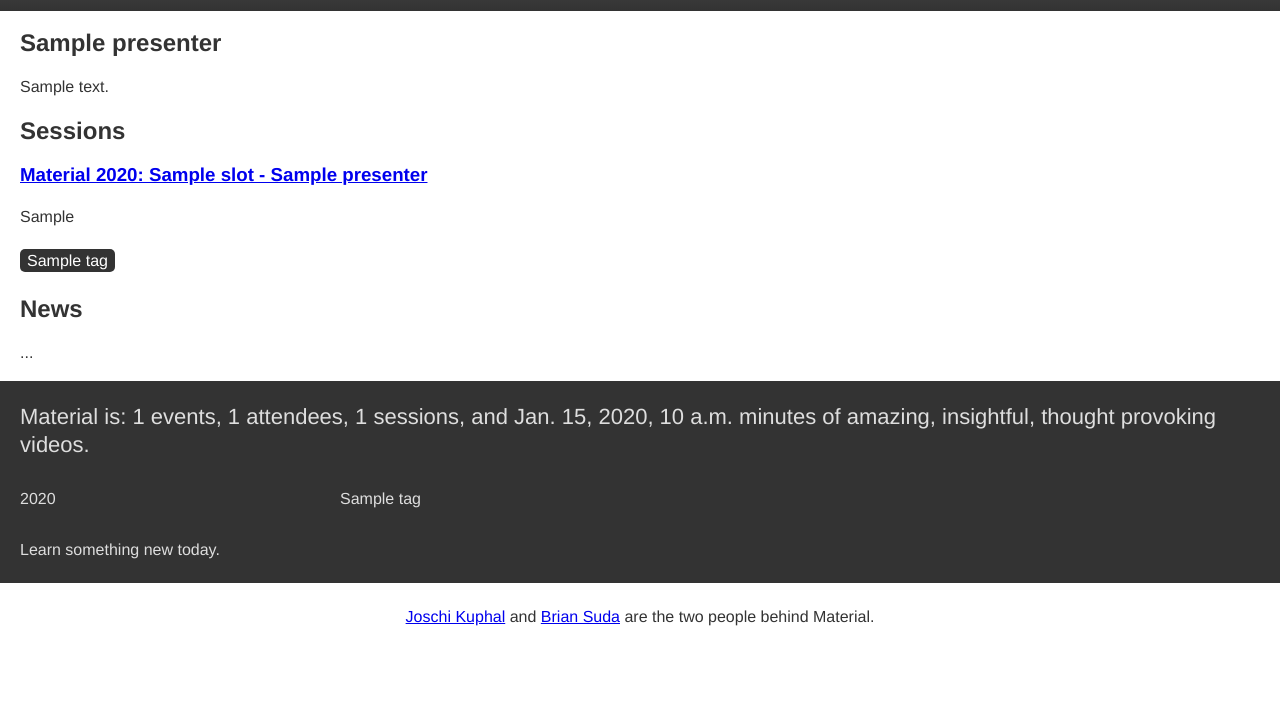
After one commit to optional-is/conf-archives, a Django app: template templates/presenter_detail.html in a window 1280 px wide. The commit adds this page. Shown: the part 97-800 px from the top of the page. Run offline with Django 3.2, Linux system fonts and the light colour scheme; tables that the repository leaves empty hold one stand-in row (values such as "Sample post"); the template is opened without the code that fills it: values that come from a table or form of the project are taken from there, most other values are stand-ins (such as "Sample title", 1, 10 or a date in 2020).

Commit message:
Adding speaker pages

```diff
--- a/archive/models.py
+++ b/archive/models.py
@@ -34,6 +34,7 @@ class Conference(models.Model):
 		return "Material %s"%self.year
 
 class Presenter(models.Model):
+	slug = models.CharField(max_length=200, blank=False,null=False)
 	name = models.CharField(max_length=200, blank=False,null=False)
 	bio = models.TextField(blank=True, null=True)
 
--- a/templates/base.html
+++ b/templates/base.html
@@ -12,129 +12,21 @@
 
 		<meta property="og:title" content=""/>
 		<meta property="og:type" content="" />
-		<meta property="og:image" content="{% static 'ico/apple-touch-icon-512-precomposed.png' %}"/>
-		<meta property="og:url" content="http://optional.is"/>
+		<meta property="og:image" content=""/>
+		<meta property="og:url" content=""/>
 		<meta property="og:site_name" content=""/>
 		<meta property="og:description" content="" />
 
-    	<!-- HTML5 shim, for IE6-8 support of HTML5 elements -->
-    	<!--[if lt IE 9]>
-    	  <script src="{% static 'js/lib/html5shiv.js' %}"></script>
-    	<![endif]-->
-
-    	<!-- Fav and touch icons -->
-    	<link rel="apple-touch-icon-precomposed" sizes="144x144" href="{% get_static_prefix %}ico/apple-touch-icon-144-precomposed.png">
-    	<link rel="apple-touch-icon-precomposed" sizes="114x114" href="{% get_static_prefix %}ico/apple-touch-icon-114-precomposed.png">
-    	<link rel="apple-touch-icon-precomposed" sizes="72x72" href="{% get_static_prefix %}ico/apple-touch-icon-72-precomposed.png">
-    	<link rel="apple-touch-icon-precomposed" href="{% get_static_prefix %}ico/apple-touch-icon-57-precomposed.png">
-    	<link rel="shortcut icon" href="{% get_static_prefix %}ico/favicon.png">
 		<style>
-			html,body { margin: 0; padding: 0; font-family: Helvetica, Arial; color: #333; line-height: 150%; text-align: center;  }
-			ul { list-style: none; padding: 0; margin: 0 }
-			li { padding: 0; margin: 0 }
-
-			section { padding: 0; }
-
-			header { padding: 10px; text-align: left; background: linear-gradient(to bottom,#666 0,#333 100%); color: #fff; }
-			header a { color: #fff; text-decoration: none; }
-			.mlogo { width: 60px; vertical-align: middle; padding-right: 15px;}
-
-
-			main { max-width: 1250px; margin: 0 auto; text-align: left; position: relative;}
-			nav { position: absolute; top: 10px; right: 20px; }
-			nav ul li { display: inline; padding: 0 5px; }
-			nav ul { text-align: right; }
-
-			footer section {
-				background-color: #333;
-				color: #dedede;
-				text-align: left;
-			}
-			footer .counts { font-size: 22px; margin: 0; line-height: 28px }
-			footer section #past-conferences { width: 25%; float: left; }
-			footer section ul li a { display: block;  }
-			footer section a, footer section a:active, footer section a:focus, footer section a:visited { color: #dedede; text-decoration: none; width: auto; }
-			footer section a:hover { background-color: #ccc; color: #333; }
-			footer section #tags { width: 75%; float: right; }
-
-			footer section  #tags {
-			    column-count: 5;
-			    column-gap: 0px;
-			}
-			footer section ul li a, footer  p, section footer h2 { padding: 0 20px; line-height: 35px; }
-			footer section p { padding: 1em 20px; }
-			.breadcrumbs { font-size: 80%; font-weight: bold; color: #666; padding: 20px 0; }
-
-			#content { padding: 0 20px; }
-			.conference { padding-right: 20px; }
-			.conference h1 { font-size: 60px; padding: 20px 0 0 0; margin: 0; line-height: 80px; }
-			.location { font-weight: bold; color: #555; font-size: 12px; text-transform: uppercase; }
-
-			section.slot { width: 350px; height: 197px; }
-
-
-			.slot, .media  { margin-bottom: 15px;}
-			.slot h2 { font-size: 18px; margin: 0; padding: 5px 10px 0 10px; }
-			.slot p { margin: 0; padding: 0; }
-
-			.slot .presenters { font-weight: bold; color: #555; font-size: 12px; text-transform: uppercase; padding: 0 10px; }
-			.slot .abstract { padding: 10px 0; font-size: 14px; }
-			.slot { position: relative;}
-			.slot h2 a, .slot h2 a:visited { color: #333; }
-			.tags li { line-height: 2em; }
-			.tags li a, .tags li a:visited, .tags li a:active, .tags li a:focus { color: #fff; text-decoration: none; background-color: #333; padding: 3px 7px; border-radius: 5px;}
-
-			.tags li a:hover { background-color: #666; }
-			.tags li { display: inline }
-
-			.slot .tags { position: absolute; bottom: 0px; left: 0px; background: rgba(0,0,0,.25); width: 100%; }
-			.slot .tags ul { padding: 10px 20px }
-
-			/*
-			.year-2017 .tags li a, .year-2017 .tags li a:visited, .year-2017 .tags li a:active, .year-2017 .tags li a:focus {
-				background-color: #c1ffc8; color: #000;
-			}
-			.year-2017 .tags li a:hover { background-color: #73d27e; color: #fff;}
-
-			.year-2018 .tags li a, .year-2018 .tags li a:visited, .year-2018 .tags li a:active, .year-2018 .tags li a:focus {
-				background-color: #bd3bdd; color: #fff;
-			}
-			.year-2018 .tags li a:hover { background-color: #7c26c1; color: #fff;}
-			*/
-
+			{% include 'style.css' %}
 		</style>
   </head>
-   <body class="{% if slot%}year-{{slot.conference.year}}{%endif%}{% if conference%}year-{{conference.year}}{%endif%}">
-		<header>
-			<h1><img src="https://material.is/2018/img/m-logo-white.svg" class="mlogo" alt="Material Logo" itemprop="image"><a href="{% url 'index' %}">Material Archives</a></h1>
-		<nav id="nav">
-			<ul>
-			{% for conf in conferences %}
-			<li><a href="{% url 'year' conf.year %}">{{conf.year}}</a></li>
-			{% endfor %}
-		</ul>
-		</nav>
-		</header>
+   <body>
+   		{% include 'header.html' %}
 		<main id="content">
 		{% block content %}{% endblock %}
 		</main>
-		<footer>
-			<section>
-				<p class="counts">Material is: {{conferences.count}} events, {{total_attendees}} attendees, {{total_slots}} sessions, and {{total_time}} minutes of amazing, insightful, thought provoking videos.</p>
-				<ul id="past-conferences">
-				{% for conf in conferences %}
-				<li><a href="{% url 'year' conf.year %}">{{conf.year}}</a></li>
-				{% endfor %}
-				</ul>
-				<ul id="tags">
-				{% for tag in tags %}
-				<li><a href="{% url 'tag' tag.name %}">{{tag}}</a></li>
-				{% endfor %}
-				</ul>
-				<p style="clear: both">Learn something new today.</p>
-			</section>
-			<p><a href="https://jkphl.is/">Joschi Kuphal</a> and <a href="https://suda.co.uk">Brian Suda</a> are the two people behind Material.</p>
-		</footer>
+   		{% include 'footer.html' %}
   </body>
 
 	{% block scripts %}
--- /dev/null
+++ b/templates/footer.html
@@ -0,0 +1,17 @@
+		<footer>
+			<section>
+				<p class="counts">Material is: {{conferences.count}} events, {{total_attendees}} attendees, {{total_slots}} sessions, and {{total_time}} minutes of amazing, insightful, thought provoking videos.</p>
+				<ul id="past-conferences">
+				{% for conf in conferences %}
+				<li><a href="{% url 'year' conf.year %}">{{conf.year}}</a></li>
+				{% endfor %}
+				</ul>
+				<ul id="tags">
+				{% for tag in tags %}
+				<li><a href="{% url 'tag' tag.name %}">{{tag}}</a></li>
+				{% endfor %}
+				</ul>
+				<p style="clear: both">Learn something new today.</p>
+			</section>
+			<p><a href="https://jkphl.is/">Joschi Kuphal</a> and <a href="https://suda.co.uk">Brian Suda</a> are the two people behind Material.</p>
+		</footer>
--- /dev/null
+++ b/templates/header.html
@@ -0,0 +1,10 @@
+		<header>
+			<h1><img src="https://material.is/2018/img/m-logo-white.svg" class="mlogo" alt="Material Logo" itemprop="image"><a href="{% url 'index' %}">Material Archives</a></h1>
+		<nav id="nav">
+			<ul>
+			{% for conf in conferences %}
+			<li><a href="{% url 'year' conf.year %}">{{conf.year}}</a></li>
+			{% endfor %}
+		</ul>
+		</nav>
+		</header>
--- /dev/null
+++ b/templates/presenter_detail.html
@@ -0,0 +1,28 @@
+{% extends 'base.html' %}
+{% load static %}
+{% load i18n %}
+
+{% block content %}
+<section>
+	<h1>{{presenter.name}}</h1>
+	<p>{{presenter.bio|linebreaksbr }}</p>
+</section>
+<section>
+	<h2>Sessions</h2>
+	{% for s in slots %}
+	<h3><a href="{% url 'slot' s.conference.year s.slug %}">{{s}}</a></h3>
+	<p>{{s.abstract}}</p>
+	<ul class="tags">
+		{% for t in s.tags.all %}
+		<li><a href="{% url 'tag' t.name %}">{{t.name}}</a></li>
+		{% endfor %}
+	</ul>
+	{% endfor %}
+</section>
+<section>
+	<h2>News</h2>
+	<p>...</p>
+</section>
+
+
+{% endblock %}
--- /dev/null
+++ b/templates/style.css
@@ -0,0 +1,72 @@
+			html,body { margin: 0; padding: 0; font-family: Helvetica, Arial; color: #333; line-height: 150%; text-align: center;  }
+			ul { list-style: none; padding: 0; margin: 0 }
+			li { padding: 0; margin: 0 }
+
+			section { padding: 0; }
+
+			header { padding: 10px; text-align: left; background: linear-gradient(to bottom,#666 0,#333 100%); color: #fff; }
+			header a { color: #fff; text-decoration: none; }
+			.mlogo { width: 60px; vertical-align: middle; padding-right: 15px;}
+
+
+			main { max-width: 1250px; margin: 0 auto; text-align: left; position: relative;}
+			nav { position: absolute; top: 10px; right: 20px; }
+			nav ul li { display: inline; padding: 0 5px; }
+			nav ul { text-align: right; }
+
+			footer section {
+				background-color: #333;
+				color: #dedede;
+				text-align: left;
+			}
+			footer .counts { font-size: 22px; margin: 0; line-height: 28px }
+			footer section #past-conferences { width: 25%; float: left; }
+			footer section ul li a { display: block;  }
+			footer section a, footer section a:active, footer section a:focus, footer section a:visited { color: #dedede; text-decoration: none; width: auto; }
+			footer section a:hover { background-color: #ccc; color: #333; }
+			footer section #tags { width: 75%; float: right; }
+
+			footer section  #tags {
+			    column-count: 5;
+			    column-gap: 0px;
+			}
+			footer section ul li a, footer  p, section footer h2 { padding: 0 20px; line-height: 35px; }
+			footer section p { padding: 1em 20px; }
+			.breadcrumbs { font-size: 80%; font-weight: bold; color: #666; padding: 20px 0; }
+
+			#content { padding: 0 20px; }
+			.conference { padding-right: 20px; }
+			.conference h1 { font-size: 60px; padding: 20px 0 0 0; margin: 0; line-height: 80px; }
+			.location { font-weight: bold; color: #555; font-size: 12px; text-transform: uppercase; }
+
+			section.slot { width: 350px; height: 197px; }
+
+
+			.slot, .media  { margin-bottom: 15px;}
+			.slot h2 { font-size: 18px; margin: 0; padding: 5px 10px 0 10px; }
+			.slot p { margin: 0; padding: 0; }
+
+			.slot .presenters { font-weight: bold; color: #555; font-size: 12px; text-transform: uppercase; padding: 0 10px; }
+			.slot .abstract { padding: 10px 0; font-size: 14px; }
+			.slot { position: relative;}
+			.slot h2 a, .slot h2 a:visited { color: #333; }
+			.tags li { line-height: 2em; }
+			.tags li a, .tags li a:visited, .tags li a:active, .tags li a:focus { color: #fff; text-decoration: none; background-color: #333; padding: 3px 7px; border-radius: 5px;}
+
+			.tags li a:hover { background-color: #666; }
+			.tags li { display: inline }
+
+			.slot .tags { position: absolute; bottom: 0px; left: 0px; background: rgba(0,0,0,.25); width: 100%; }
+			.slot .tags ul { padding: 10px 20px }
+
+			/*
+			.year-2017 .tags li a, .year-2017 .tags li a:visited, .year-2017 .tags li a:active, .year-2017 .tags li a:focus {
+				background-color: #c1ffc8; color: #000;
+			}
+			.year-2017 .tags li a:hover { background-color: #73d27e; color: #fff;}
+
+			.year-2018 .tags li a, .year-2018 .tags li a:visited, .year-2018 .tags li a:active, .year-2018 .tags li a:focus {
+				background-color: #bd3bdd; color: #fff;
+			}
+			.year-2018 .tags li a:hover { background-color: #7c26c1; color: #fff;}
+			*/
--- a/urls.py
+++ b/urls.py
@@ -22,10 +22,13 @@ urlpatterns = [
 	url(r'^admin/', admin.site.urls),
 
 	url(r'^tags/(?P<tag_name>\w+)',archive.views.tags, name='tag'),
+    url(r'^presenter/(?P<speaker_slug>[^/]+)',archive.views.presenter, name='presenter'),
 
 	url(r'^$', archive.views.index, name='index'),
 	url(r'^(?P<year_name>\w+)/(?P<slot_slug>[^/]+)',archive.views.slot, name='slot'),
 	url(r'^(?P<year_name>\w+)',archive.views.year, name='year'),
+
+
 
 
 ]
```
Also changed, not shown: archive/views.py (+16 -0 lines), archive/migrations/0008_presenter_slug.py (added).
